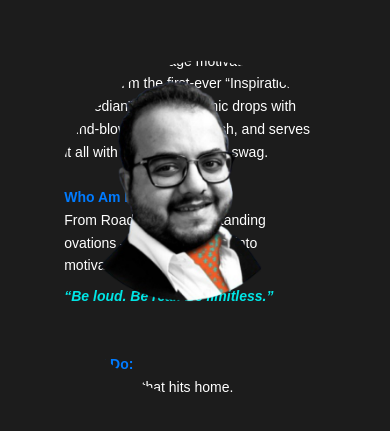
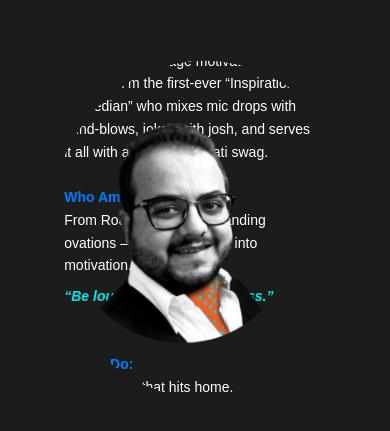
Before and after one commit to AshishProject7878/react-prototype, a React (Vite) app: page / in a window 390 px wide. Shown: the part 1232-1663 px from the top of the page. Built offline with nearby package versions, Linux system fonts and the light colour scheme; a web font is replaced by a local one.

Commit message:
changes 147

```diff
--- a/src/index.css
+++ b/src/index.css
@@ -477,7 +477,7 @@ body {
     width: 250px;
     height: 200px;
     margin-top: 50px;
-    top: 10%;
+    top: 15%;
     position: absolute;
     margin-top: 50%;
   }
```
